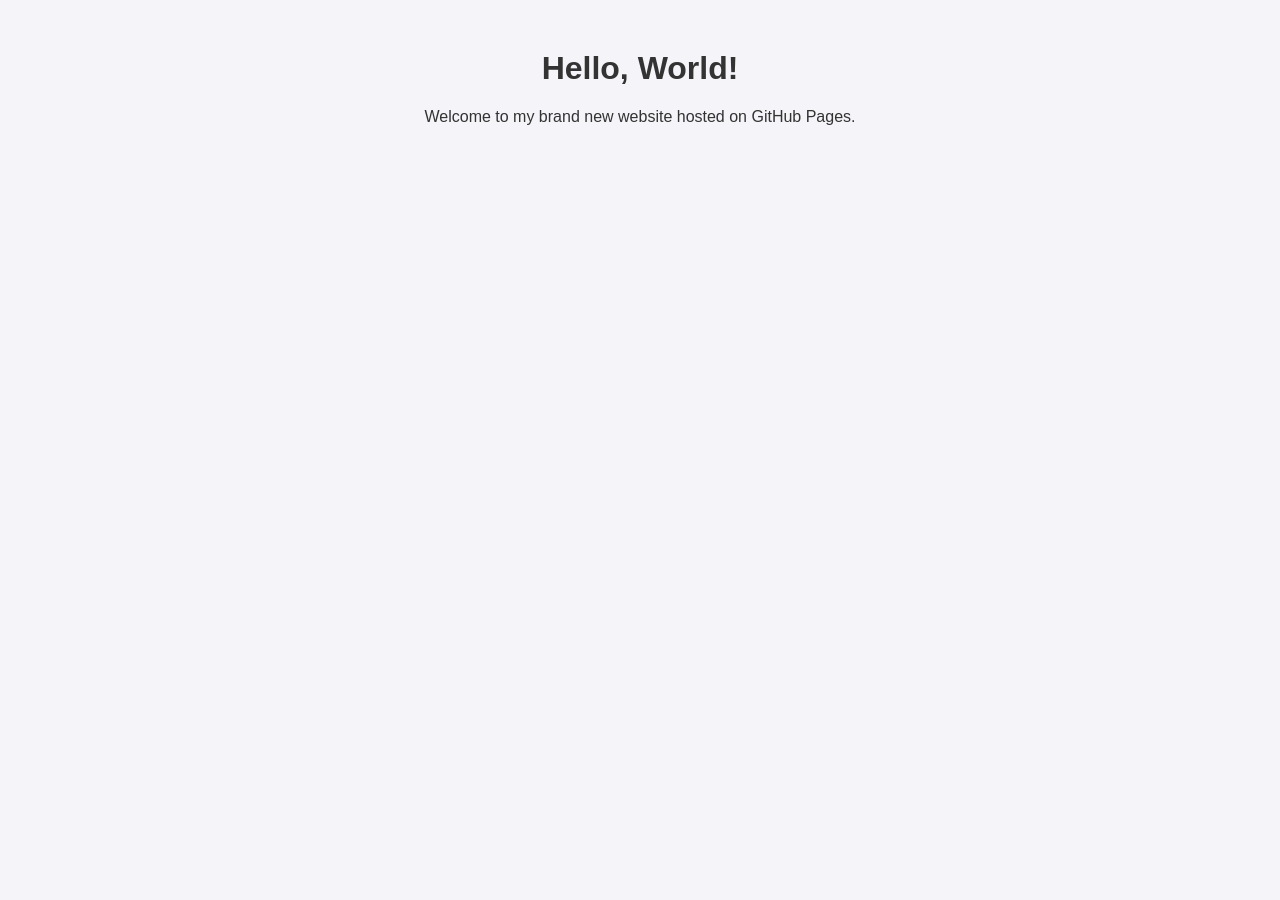
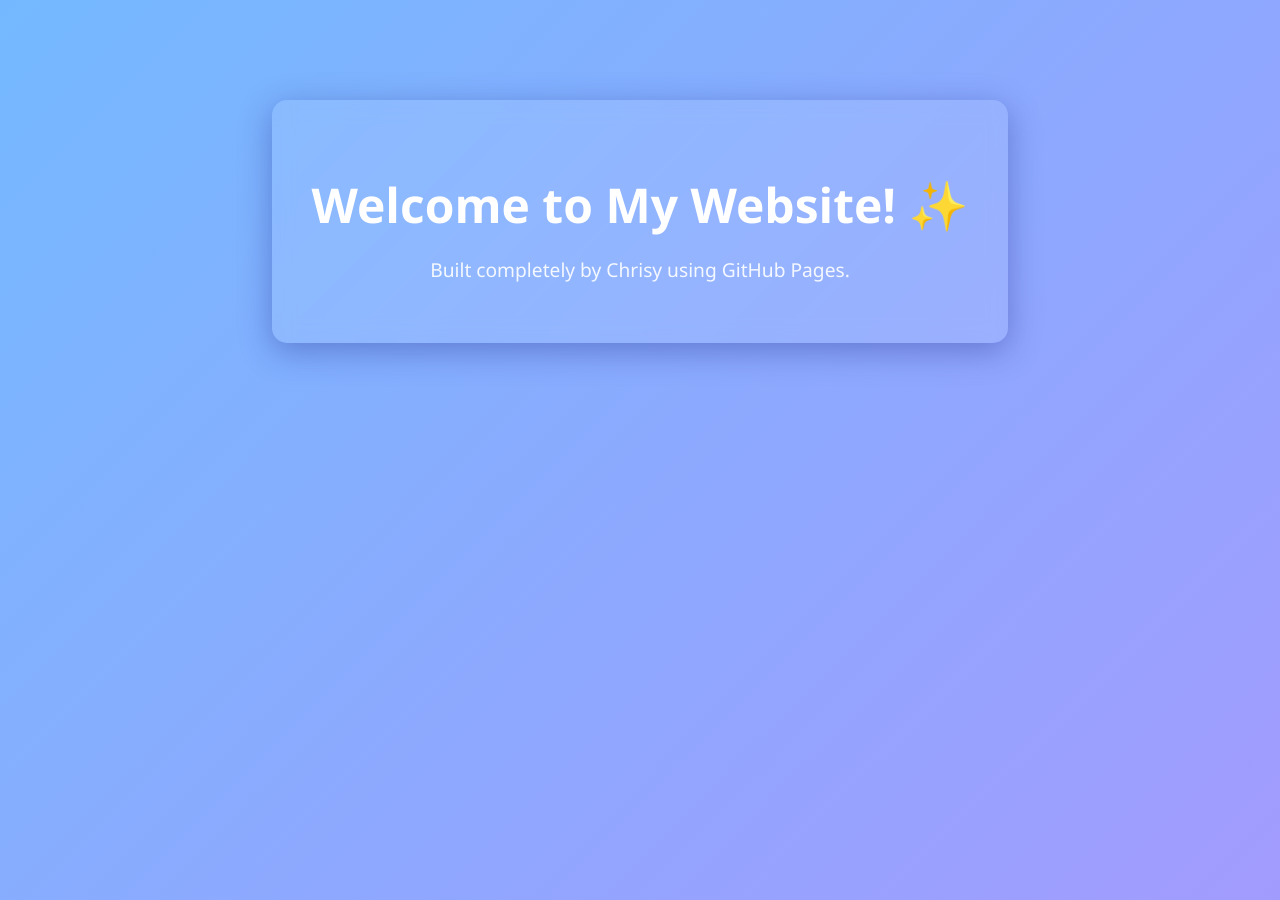
Before and after one commit to chrisy1011112/Chrisy.github.io, a plain HTML site: page index.html in a window 1280 px wide. Before the commit the page ends 800 px from the top, so only its background shows below. Drawn offline with Linux system fonts and the light colour scheme.

Commit message:
Revamp index.html with new styles and content
Updated the title, styles, and content of the webpage.

```diff
--- a/index.html
+++ b/index.html
@@ -3,19 +3,39 @@
 <head>
     <meta charset="UTF-8">
     <meta name="viewport" content="width=device-width, initial-scale=1.0">
-    <title>My First Website</title>
+    <title>Chrisy's Website</title>
     <style>
         body {
-            font-family: Arial, sans-serif;
+            font-family: 'Segoe UI', Tahoma, Geneva, Verdana, sans-serif;
+            background: linear-gradient(135deg, #74b9ff, #a29bfe);
+            color: #ffffff;
             text-align: center;
-            margin-top: 50px;
-            background-color: #f4f4f9;
-            color: #333;
+            padding-top: 100px;
+            margin: 0;
+            height: 100vh;
+        }
+        .container {
+            background: rgba(255, 255, 255, 0.1);
+            padding: 40px;
+            border-radius: 15px;
+            display: inline-block;
+            backdrop-filter: blur(10px);
+            box-shadow: 0 8px 32px 0 rgba(31, 38, 135, 0.37);
+        }
+        h1 {
+            font-size: 3rem;
+            margin-bottom: 10px;
+        }
+        p {
+            font-size: 1.2rem;
+            opacity: 0.9;
         }
     </style>
 </head>
 <body>
-    <h1>Hello, World!</h1>
-    <p>Welcome to my brand new website hosted on GitHub Pages.</p>
+    <div class="container">
+        <h1>Welcome to My Website! ✨</h1>
+        <p>Built completely by Chrisy using GitHub Pages.</p>
+    </div>
 </body>
 </html>
```
